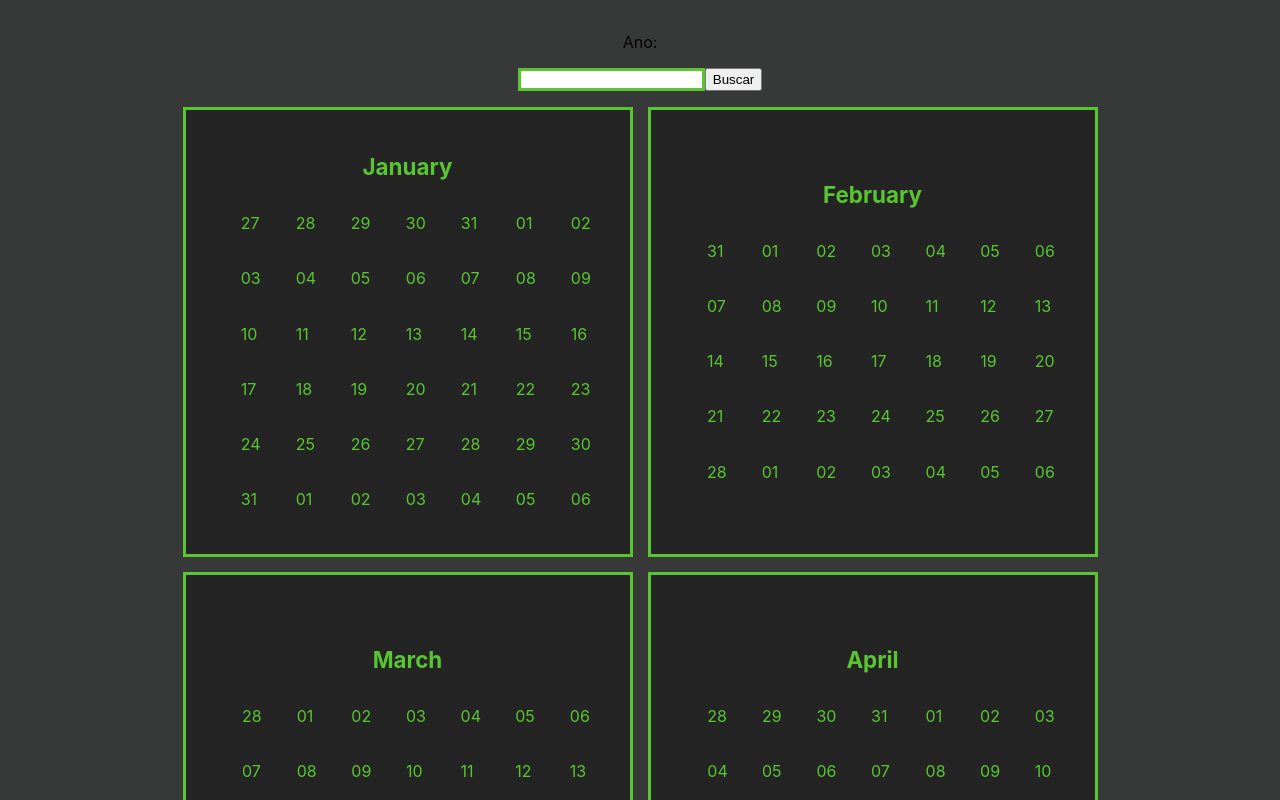
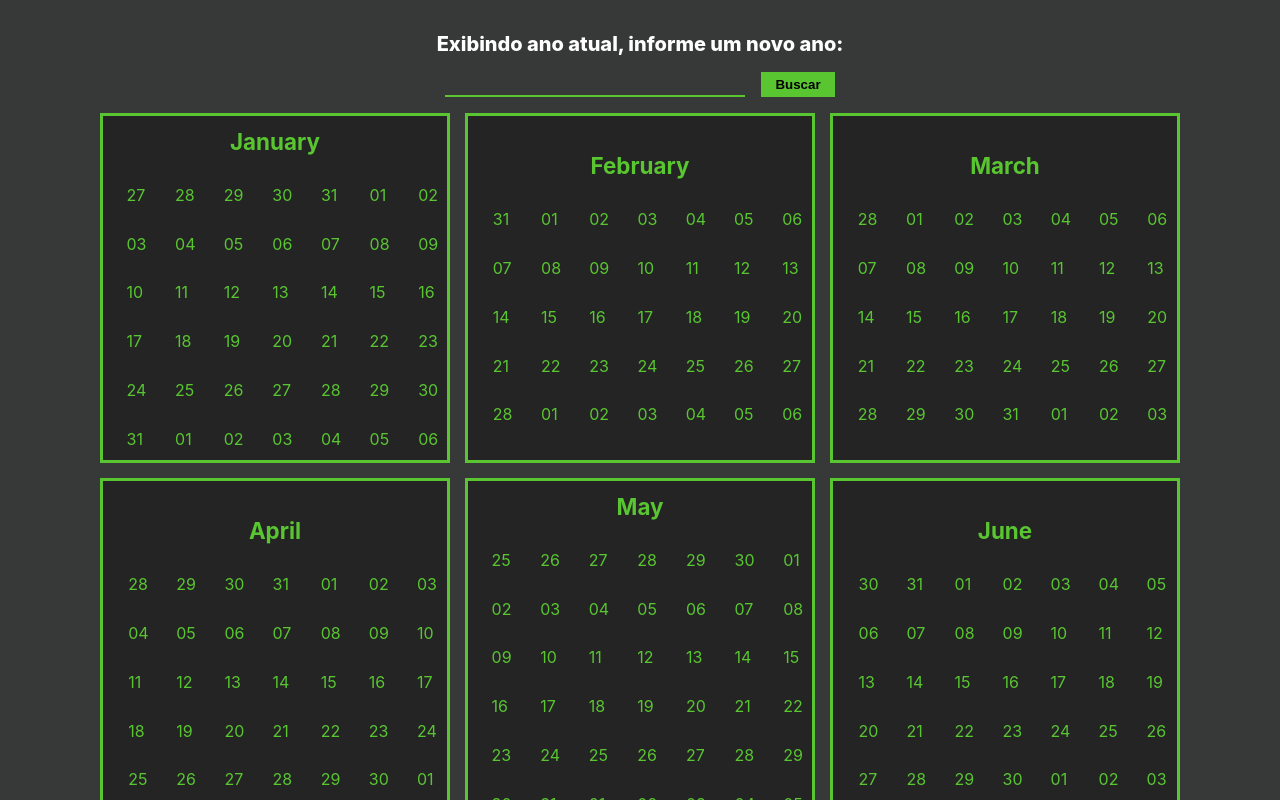
Before and after one commit to kayo12/Templates-example, a Next.js app in the folder calendar/: page / in a window 1280 px wide. Shown: the top 800 px of the page. Built offline with nearby package versions, Linux system fonts and the light colour scheme.

Commit message:
Feat: incluindo input

```diff
--- a/calendar/src/components/Calendar.tsx
+++ b/calendar/src/components/Calendar.tsx
@@ -17,11 +17,11 @@ export default function Calendar(props) {
   return (
     <div className="calendar">
       <div className="displayyear">
-        <label htmlFor="year">Ano: {year}</label>
+        <label htmlFor="year">Exibindo ano atual, informe um novo ano: {year}</label>
       </div>
       <div className="inputYear">
         <input type="text" id="year" className="year" />
-        <button onClick={OnChangeYear}>Buscar</button>
+        <button className="btnSearch"onClick={OnChangeYear}>Buscar</button>
       </div>
       <Mes ano={Number(year)} />
     </div>
--- a/calendar/src/styles/globals.css
+++ b/calendar/src/styles/globals.css
@@ -49,8 +49,8 @@ font-size: 1.4rem;
   flex-direction: column;
   background-color: #242424;
   border: 3px solid #59c631;
-  width: 450px;
-  height: 450px;
+  width: 350px;
+  height: 350px;
   padding: 10px;
 }
 
@@ -62,7 +62,7 @@ font-size: 1.4rem;
 
 .day{
     display: block;
-    padding: 1.1rem;
+    padding: 0.9rem;
     font-size: 1rem;
     color: #59c631;
     width: 10%;
@@ -77,6 +77,27 @@ font-size: 1.4rem;
 }
 
 .inputYear input{
-  border: 3px solid #59c631;
+  border: none;
+  border-bottom: 2px solid #59c631;
   outline-style: none;
+  background-color: rgb(55, 56, 56);
+  color: rgb(255, 255, 255);
+  width: 300px;
+  text-align: center;
 }
+
+
+.inputYear .btnSearch {
+  background-color: #59c631;
+  border: none;
+  padding: 0.3rem 0.9rem;
+  margin-left: 1rem;
+  font-weight: 700;
+  cursor: pointer;
+}
+
+.displayyear label{
+  font-size: 20px;
+  font-weight: 800;
+  color: #ffffff;
+}
```
